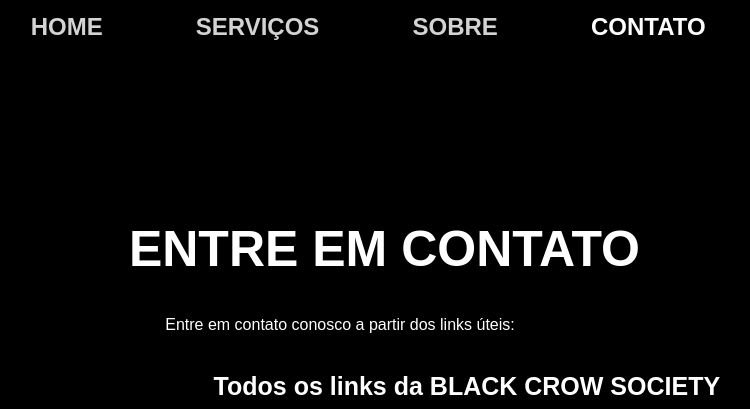
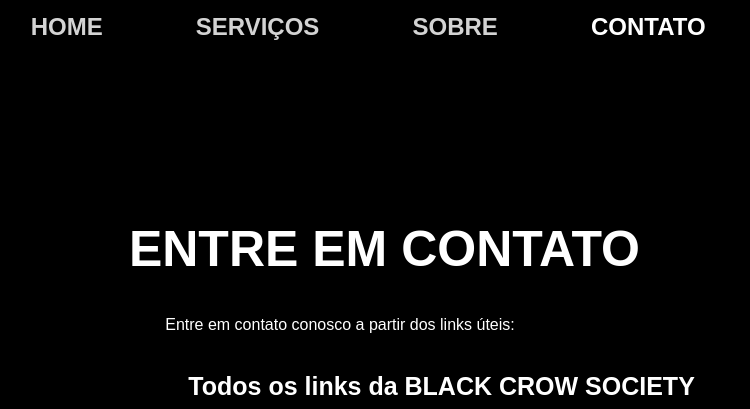
Before and after one commit to hangoes/blackcrowsociety, a plain HTML site: page pages/info.html in a window 1280 px wide. Shown: the part 411-820 px from the top of the page, without its empty margins (300-1050 px from the left). Drawn offline with Linux system fonts and the light colour scheme; a web font is replaced by a local one.

Commit message:
Update style.css

```diff
--- a/pages/style.css
+++ b/pages/style.css
@@ -72,7 +72,7 @@ body{
     font-size:25px;
     color:white;
     text-decoration:none;
-	padding-left: 40%;
+	padding-left: 38%;
 }
 
 .calltoAction{
```
